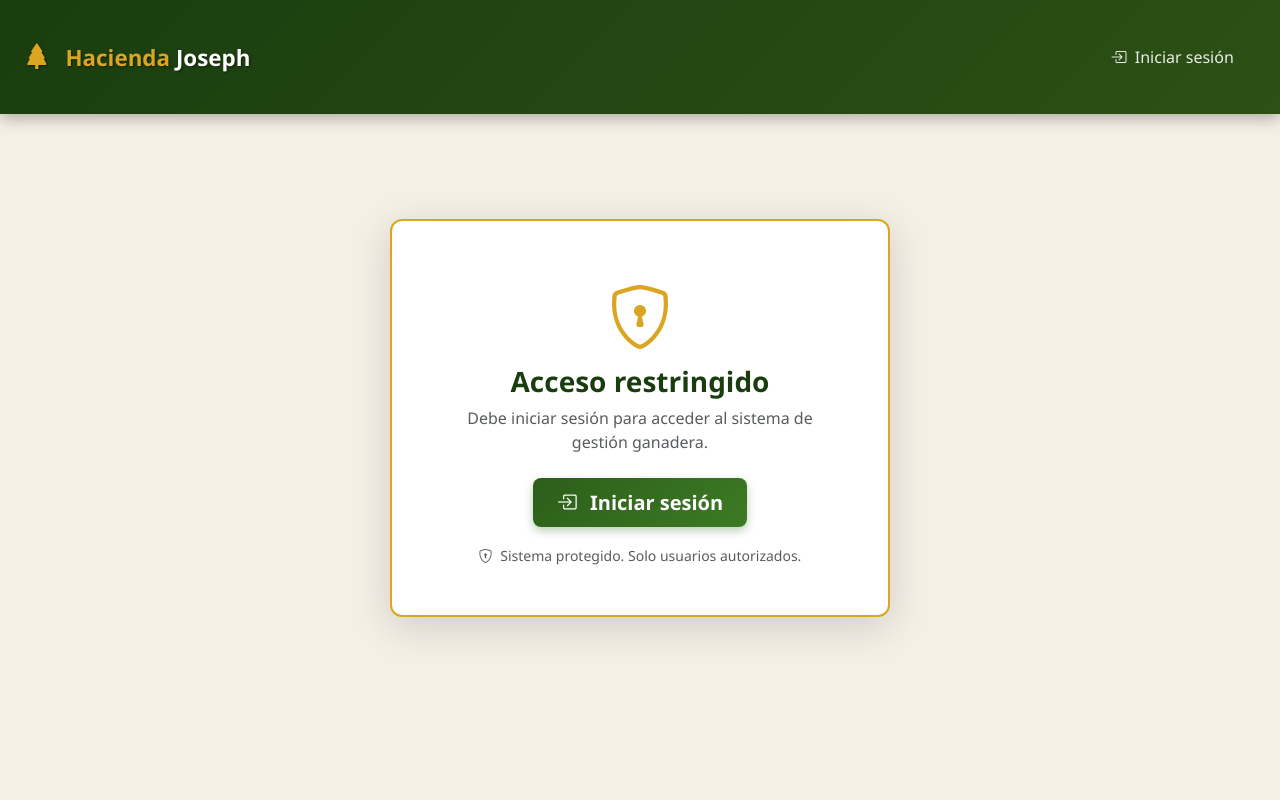
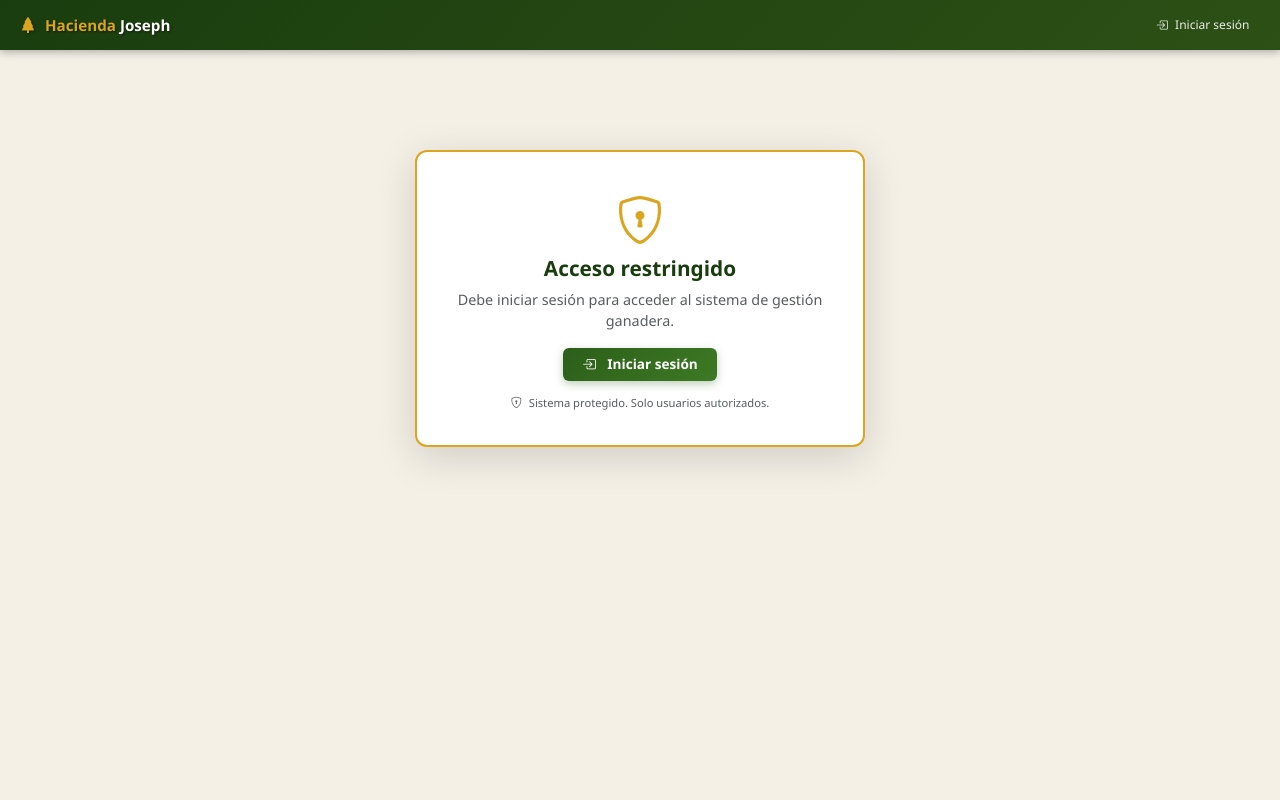
Before and after one commit to alexaguirre4002-svg/ganadoSWG, a Django app: page /lecheml/ in a window 1280 px wide. Run offline with Django 5.2, Linux system fonts and the light colour scheme; data that the repository does not hold is empty; some libraries are stand-ins or nearby versions.

Commit message:
AQUI PONES CUALQUIER COMENTARIO

```diff
--- a/Aplicaciones/Gestion/templates/plantilla.html
+++ b/Aplicaciones/Gestion/templates/plantilla.html
@@ -75,12 +75,12 @@
             flex: 1;
             overflow-y: auto;
             overflow-x: hidden;
-            padding: 20px 24px;
+            padding: 10px 20px !important;
         }
 
         /* ===== SCROLLBAR PERSONALIZADO ===== */
         ::-webkit-scrollbar {
-            width: 8px;
+            width: 6px;
         }
 
         ::-webkit-scrollbar-track {
@@ -97,32 +97,35 @@
             background: var(--color-navbar);
         }
 
-        /* ===== NAVBAR PRINCIPAL ===== */
+        /* ===== NAVBAR PRINCIPAL - REDUCIDO ===== */
         .navbar-ganaderia {
             background: linear-gradient(135deg, var(--color-navbar) 0%, #2d5016 100%);
-            box-shadow: 0 4px 15px rgba(0,0,0,0.3);
-            padding: 0.8rem 0;
+            box-shadow: 0 2px 8px rgba(0,0,0,0.3);
+            padding: 0.2rem 0 !important;
+            min-height: 40px !important;
         }
 
         .navbar-brand {
             font-weight: 700;
-            font-size: 1.4rem;
+            font-size: 0.95rem !important;
             color: var(--color-acento) !important;
             text-shadow: 1px 1px 2px rgba(0,0,0,0.5);
+            padding: 0 !important;
         }
 
         .navbar-brand i {
-            margin-right: 10px;
-            font-size: 1.6rem;
+            margin-right: 5px;
+            font-size: 1rem !important;
         }
 
         .nav-link {
             color: rgba(255,255,255,0.9) !important;
             font-weight: 500;
-            padding: 0.6rem 1.2rem !important;
-            border-radius: 6px;
+            padding: 0.15rem 0.6rem !important;
+            border-radius: 4px;
             transition: all 0.3s ease;
-            margin: 0 3px;
+            margin: 0 1px;
+            font-size: 0.75rem !important;
         }
 
         .nav-link:hover, .nav-link.active {
@@ -158,16 +169,17 @@
             background: linear-gradient(135deg, var(--color-primario), #3d7a24);
             color: white;
             border: none;
-            padding: 0.6rem 1.5rem;
-            border-radius: 8px;
+            padding: 0.4rem 1.2rem;
+            border-radius: 6px;
             font-weight: 600;
+            font-size: 0.85rem;
             transition: all 0.3s;
-            box-shadow: 0 4px 10px rgba(44, 94, 26, 0.3);
+            box-shadow: 0 3px 8px rgba(44, 94, 26, 0.3);
         }
 
         .btn-hacienda:hover {
             transform: translateY(-2px);
-            box-shadow: 0 6px 15px rgba(44, 94, 26, 0.4);
+            box-shadow: 0 5px 12px rgba(44, 94, 26, 0.4);
             color: white;
         }
 
@@ -350,27 +389,31 @@
 
         /* ===== ANIMACIONES ===== */
         @keyframes fadeInUp {
-            from { opacity: 0; transform: translateY(20px); }
+            from { opacity: 0; transform: translateY(15px); }
             to { opacity: 1; transform: translateY(0); }
         }
 
         .animate-fade-in {
-            animation: fadeInUp 0.6s ease-out;
+            animation: fadeInUp 0.5s ease-out;
         }
 
         /* ===== RESPONSIVE ===== */
         @media (max-width: 768px) {
-            .stat-number { font-size: 1.8rem; }
-            .navbar-brand { font-size: 1.1rem; }
+            .stat-number { font-size: 1.3rem; }
+            .navbar-brand { font-size: 0.8rem !important; }
+            .container-fluid { padding: 8px 12px !important; }
+        }
 
-            .container-fluid {
-                padding: 15px 16px;
+        @media (max-width: 992px) {
+            .navbar-nav .nav-link {
+                padding: 0.3rem 0.5rem !important;
+                font-size: 0.7rem !important;
             }
         }
 
         /* ===== ACCESO RESTRINGIDO ===== */
         .acceso-restringido {
-            min-height: 70vh;
+            min-height: 60vh;
             display: flex;
             align-items: center;
             justify-content: center;
@@ -381,22 +424,37 @@
             border: 2px solid var(--color-acento);
             border-radius: 12px;
             box-shadow: 0 10px 40px rgba(0,0,0,0.15);
-            padding: 3rem;
-            max-width: 500px;
+            padding: 2rem;
+            max-width: 450px;
             width: 100%;
             text-align: center;
         }
 
         .acceso-icono {
-            font-size: 4rem;
+            font-size: 3rem;
             color: var(--color-acento);
-            margin-bottom: 1rem;
+            margin-bottom: 0.8rem;
         }
 
         .acceso-titulo {
             color: var(--color-navbar);
             font-weight: 700;
             margin-bottom: 0.5rem;
+            font-size: 1.3rem;
+        }
+
+        /* ===== AJUSTES CARRUSEL ===== */
+        .carousel-item img {
+            height: 350px !important;
+            object-fit: cover;
+        }
+
+        .carousel-caption h5 {
+            font-size: 1rem !important;
+        }
+
+        .carousel-caption p {
+            font-size: 0.8rem !important;
         }
     </style>
 </head>
@@ -404,7 +462,7 @@
 
     <!-- ===== NAVBAR PRINCIPAL ===== -->
     <nav class="navbar navbar-expand-lg navbar-dark navbar-ganaderia sticky-top">
-        <div class="container-fluid px-4">
+        <div class="container-fluid px-3">
             <!-- Brand / Logo -->
             <a class="navbar-brand" href="{% url 'inicio' %}">
                 <i class="bi bi-tree-fill"></i>
@@ -523,7 +581,7 @@
                         <ul class="dropdown-menu dropdown-menu-end" style="background-color: #1a3d0f; border: 1px solid #DAA520;">
                             <!-- Info del usuario -->
                             <li>
-                                <div class="dropdown-item-text px-3 py-2" style="color: #ffffff;">
+                                <div class="dropdown-item-text px-3 py-1" style="color: #ffffff; font-size: 0.75rem;">
                                     <i class="bi bi-person-badge me-2" style="color: #DAA520;"></i>
                                     <strong style="color: #DAA520;">Usuario:</strong>
                                     <span style="color: #ffffff;">{{ request.session.usuario_username|default:"N/A" }}</span>
@@ -584,11 +642,11 @@
     </nav>
 
     <!-- ===== CONTENIDO PRINCIPAL ===== -->
-    <main class="flex-grow-1 py-4">
+    <main class="flex-grow-1 py-2">
 
         {% if request.session.usuario_id %}
         <!-- USUARIO LOGUEADO -->
-        <div class="container-fluid px-4">
+        <div class="container-fluid px-3">
 
             <nav aria-label="breadcrumb" class="breadcrumb-hacienda">
                 <ol class="breadcrumb mb-0">
@@ -612,15 +670,15 @@
                 <div class="acceso-card animate-fade-in">
                     <i class="bi bi-shield-lock acceso-icono"></i>
                     <h3 class="acceso-titulo">Acceso restringido</h3>
-                    <p class="text-muted mb-4">Debe iniciar sesión para acceder al sistema de gestión ganadera.</p>
+                    <p class="text-muted mb-3" style="font-size: 0.9rem;">Debe iniciar sesión para acceder al sistema de gestión ganadera.</p>
 
-                    <a href="/login/" class="btn btn-hacienda btn-lg">
+                    <a href="/login/" class="btn btn-hacienda">
                         <i class="bi bi-box-arrow-in-right me-2"></i>
                         Iniciar sesión
                     </a>
 
-                    <div class="mt-3">
-                        <small class="text-muted">
+                    <div class="mt-2">
+                        <small class="text-muted" style="font-size: 0.7rem;">
                             <i class="bi bi-shield-lock me-1"></i>
                             Sistema protegido. Solo usuarios autorizados.
                         </small>
@@ -635,24 +693,23 @@
     <!-- ===== FOOTER ===== -->
     {% if request.session.usuario_id %}
     <footer class="footer-hacienda">
-        <div class="container-fluid px-4">
+        <div class="container-fluid px-3">
             <div class="row">
-                <div class="col-md-4 mb-3">
-                    <h5><i class="bi bi-tree-fill me-2"></i>Hacienda Joseph</h5>
-                    <p class="small">Sistema de gestión ganadera. Control y seguimiento de su hacienda de manera eficiente y profesional.</p>
+                <div class="col-md-4 mb-1">
+                    <h5><i class="bi bi-tree-fill me-1"></i>Hacienda Joseph</h5>
+                    <p class="small" style="margin-bottom: 0.05rem !important;">Sistema de gestión ganadera. Control y seguimiento de su hacienda.</p>
                 </div>
-                <div class="col-md-4 mb-3">
+                <div class="col-md-4 mb-1">
                     <h5>Contacto</h5>
-                    <p class="small mb-1"><i class="bi bi-geo-alt me-2"></i>Pertenece al cantón Pujilí, en la Provincia de cotopaxi</p>
-                    <p class="small mb-1"><i class="bi bi-geo-alt me-2"></i>Km 14 antes de llegar a Pilalo</p>
-                    <p class="small mb-1"><i class="bi bi-person me-2"></i>Propietario Juan Carlos Chancusig Chisag</p>
-                    <p class="small mb-1"><i class="bi bi-telephone me-2"></i>(+593) 0984609972</p>
-                    <p class="small"><i class="bi bi-envelope me-2"></i>leojuan1976@gmail.com</p>
+                    <p class="small mb-0"><i class="bi bi-geo-alt me-1"></i>Pujilí, Cotopaxi</p>
+                    <p class="small mb-0"><i class="bi bi-person me-1"></i>Juan Carlos Chancusig</p>
+                    <p class="small mb-0"><i class="bi bi-telephone me-1"></i>(+593) 0984609972</p>
+                    <p class="small"><i class="bi bi-envelope me-1"></i>leojuan1976@gmail.com</p>
                 </div>
             </div>
-            <hr style="border-color: rgba(218,165,32,0.3);">
+            <hr style="border-color: rgba(218,165,32,0.3); margin: 0.2rem 0 !important;">
             <div class="text-center small">
-                <p class="mb-0"> Desarrollado por <strong>Alex Aguirre y Adrian Fabara</strong> &copy; 2026 |
+                <p class="mb-0" style="font-size: 0.6rem !important;"> Desarrollado por <strong>Alex Aguirre y Adrian Fabara</strong> &copy; 2026 |
                 <span style="color: var(--color-acento);">Sistema de Gestión Ganadera v1.0</span></p>
             </div>
         </div>
```
Also changed, not shown: other parts of Aplicaciones/Gestion/templates/plantilla.html (+70 -35 lines).
